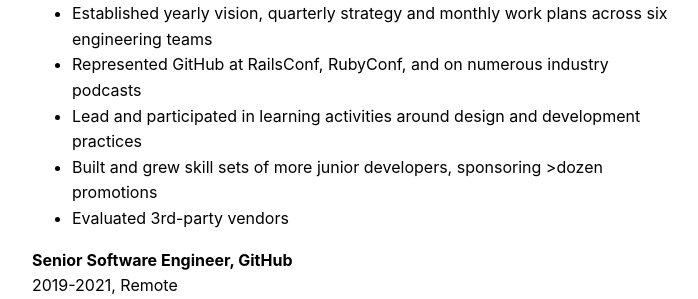
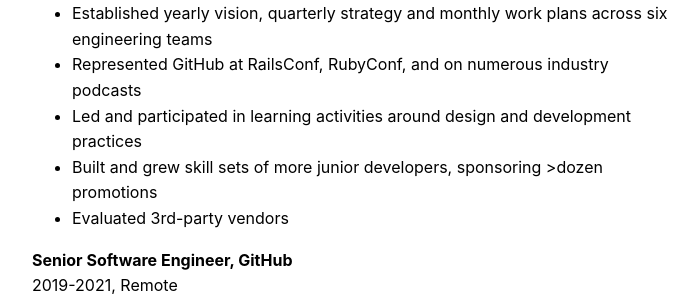
Before and after one commit to joelhawksley/identity, a Jekyll site: the page built from resume.md, in a window 1280 px wide and 900 px high. Shown: the part 440-739 px from the top of the window, without its empty margins (288-986 px from the left). Built offline with Jekyll 4.4.1, drawn with Linux system fonts in a browser that asks for light colours.

Commit message:
fix typo

```diff
--- a/resume.md
+++ b/resume.md
@@ -17,7 +17,7 @@
 - Served as company-wide UI architect, guiding architectural decisions and defining metrics for cross-organization engineering programs
 - Established yearly vision, quarterly strategy and monthly work plans across six engineering teams
 - Represented GitHub at RailsConf, RubyConf, and on numerous industry podcasts
-- Lead and participated in learning activities around design and development practices
+- Led and participated in learning activities around design and development practices
 - Built and grew skill sets of more junior developers, sponsoring >dozen promotions
 - Evaluated 3rd-party vendors
 
```
